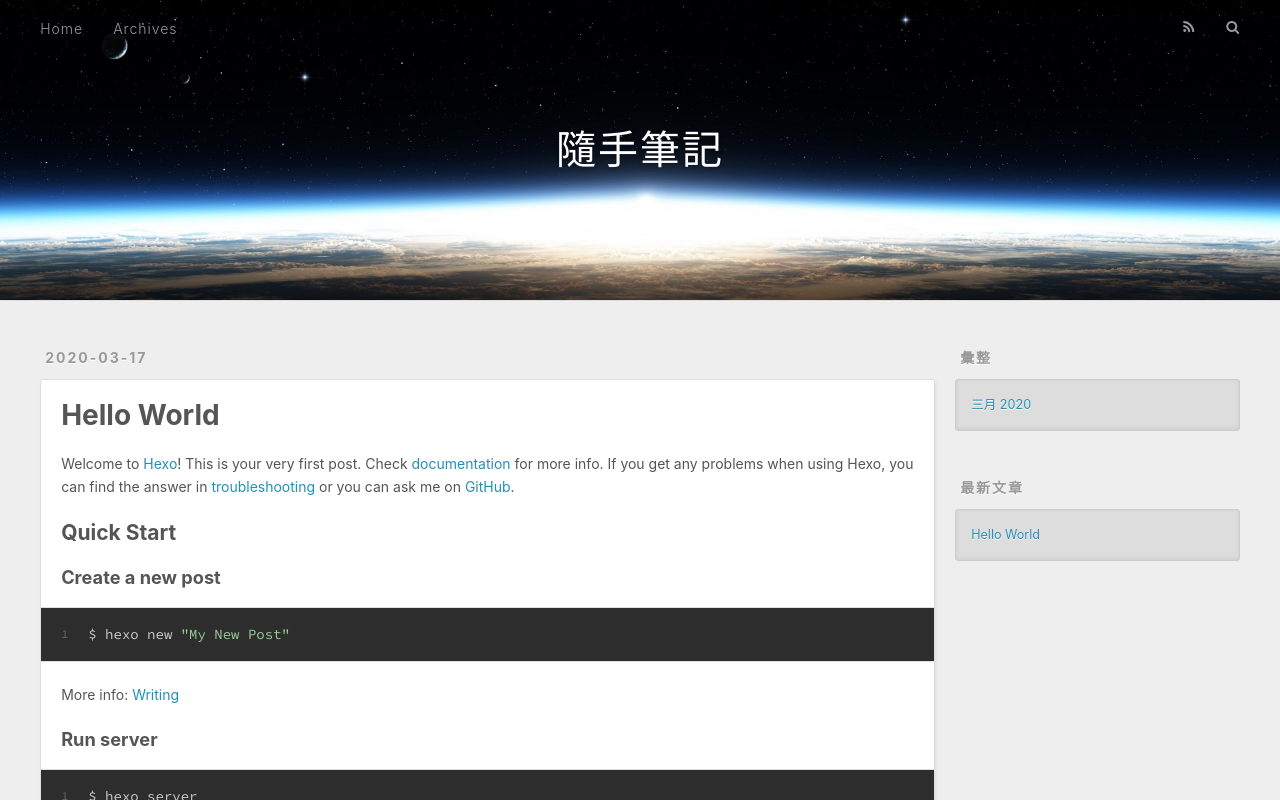
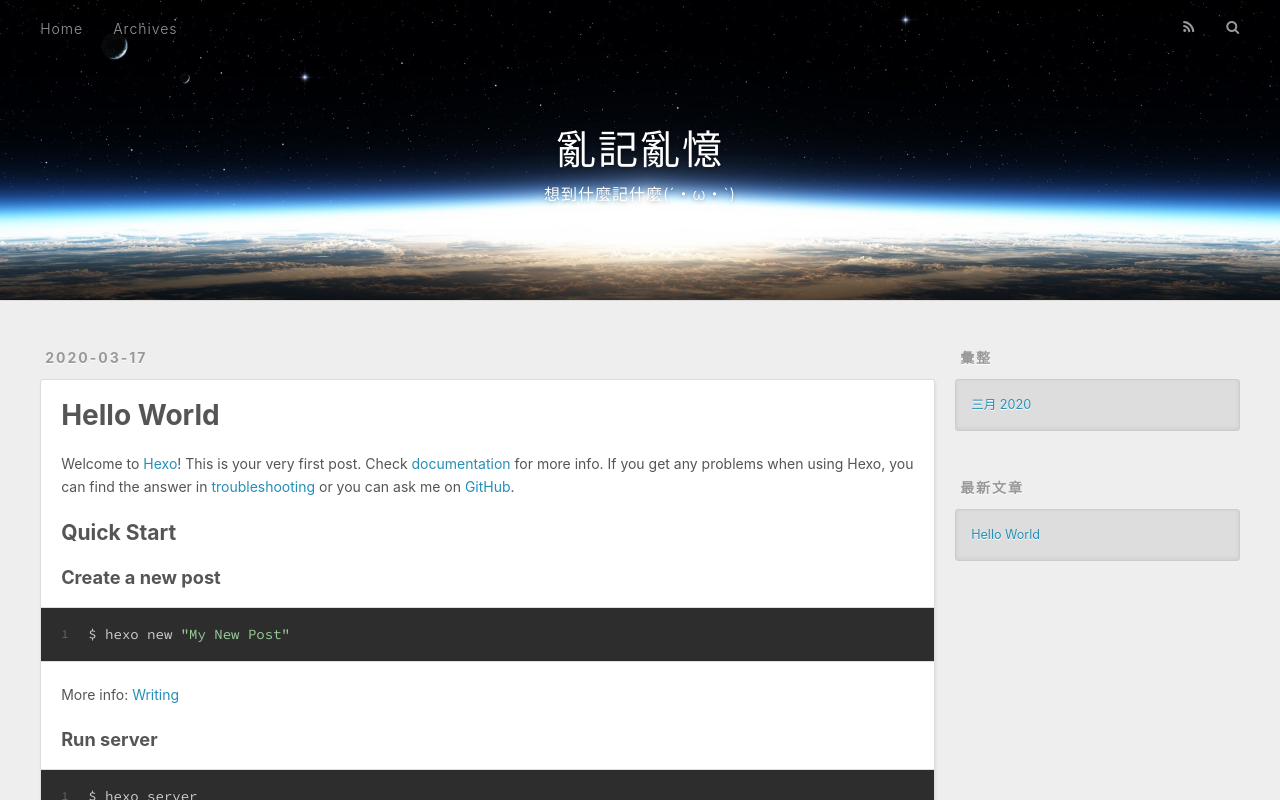
Before and after one commit to abby0823/abby0823.github.io, a plain HTML site: page index.html in a window 1280 px wide. Shown: the top 800 px of the page. Drawn offline with nearby package versions, Linux system fonts and the light colour scheme.

Commit message:
Site updated: 2020-03-17 18:30:39

```diff
--- a/index.html
+++ b/index.html
@@ -5,17 +5,17 @@
 
 
 
-  <title>隨手筆記</title>
+  <title>亂記亂憶</title>
   <meta name="viewport" content="width=device-width, initial-scale=1, maximum-scale=1">
   <meta property="og:type" content="website">
-<meta property="og:title" content="隨手筆記">
+<meta property="og:title" content="亂記亂憶">
 <meta property="og:url" content="https://abby0823.github.io/index.html">
-<meta property="og:site_name" content="隨手筆記">
+<meta property="og:site_name" content="亂記亂憶">
 <meta property="og:locale" content="zh_TW">
 <meta property="article:author" content="Abby">
 <meta name="twitter:card" content="summary">
 
-    <link rel="alternate" href="/atom.xml" title="隨手筆記" type="application/atom+xml">
+    <link rel="alternate" href="/atom.xml" title="亂記亂憶" type="application/atom+xml">
 
 
     <link rel="icon" href="/favicon.png">
@@ -36,8 +36,12 @@
   <div id="header-outer" class="outer">
     <div id="header-title" class="inner">
       <h1 id="logo-wrap">
-        <a href="/" id="logo">隨手筆記</a>
+        <a href="/" id="logo">亂記亂憶</a>
       </h1>
+
+        <h2 id="subtitle-wrap">
+          <a href="/" id="subtitle">想到什麼記什麼(´・ω・`)</a>
+        </h2>
 
     </div>
     <div id="header-inner" class="inner">
@@ -103,7 +107,7 @@
 
     </div>
     <footer class="article-footer">
-      <a data-url="https://abby0823.github.io/2020/03/17/hello-world/" data-id="ck7vqk8vi00005gqe7k5ehka9" class="article-share-link">Share</a>
+      <a data-url="https://abby0823.github.io/2020/03/17/hello-world/" data-id="ck7vra5ri00002sqe8dfy9j0q" class="article-share-link">Share</a>
 
 
     </footer>
```
Also changed, not shown: 2020/03/17/hello-world/index.html (+9 -5 lines), archives/2020/03/index.html (+9 -5 lines), archives/2020/index.html (+9 -5 lines), archives/index.html (+9 -5 lines).
